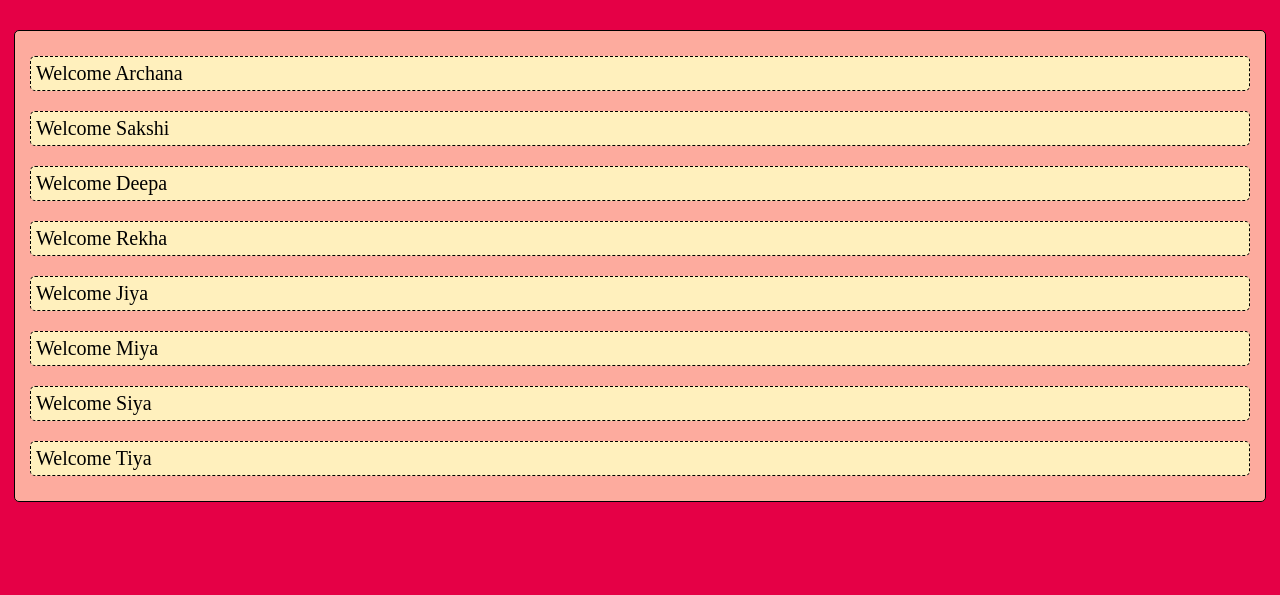
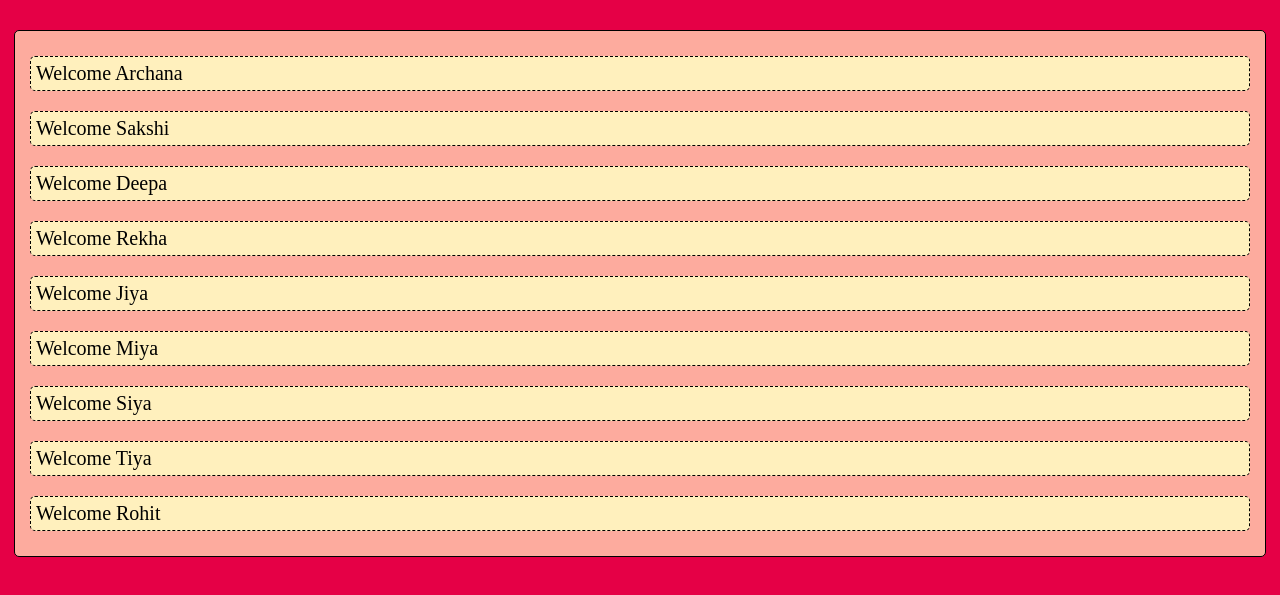
Before and after one commit to SrushtiWanjari/dynamic-cards-using-array, a plain HTML site: page index.html in a window 1280 px wide. Shown: the part 95-690 px from the top of the page. Drawn offline with Linux system fonts and the light colour scheme.

Commit message:
student name added using push

```diff
--- a/index.html
+++ b/index.html
@@ -1,35 +1,34 @@
 <!DOCTYPE html>
 <html lang="en">
   <head>
-    <meta charset="UTF-8">
-    <meta name="viewport" content="width=device-width, initial-scale=1.0">
+    <meta charset="UTF-8" />
+    <meta name="viewport" content="width=device-width, initial-scale=1.0" />
     <title>Document</title>
   </head>
   <style>
-    body{
-        background-color: #E50046;
+    body {
+      background-color: #e50046;
     }
-    .heading{
+    .heading {
       text-align: center;
       font-size: 50px;
-        color: #C7DB9C;
+      color: #c7db9c;
     }
-    .student-info{
+    .student-info {
       padding: 5px;
       margin: 6px;
       border: 1px solid black;
       border-radius: 5px;
-        background-color: #FDAB9E;
+      background-color: #fdab9e;
     }
-    .student-card{
+    .student-card {
       padding: 5px;
       margin: 20px 10px;
       border: 1px dashed black;
       border-radius: 5px;
-        background-color: #FFF0BD;
+      background-color: #fff0bd;
       font-size: 20px;
     }
-
   </style>
   <body>
     <div>
@@ -46,12 +45,14 @@
         "Jiya",
         "Miya",
         "Siya",
-        "Tiya"
+        "Tiya",
       ];
+
+      students.push("Rohit");
 
       const studentElement = document.getElementById("student-list");
 
-    for(let i=0; i<students.length; i++){
+      for (let i = 0; i < students.length; i++) {
         studentElement.innerHTML =
           studentElement.innerHTML +
           `<div class="student-card">Welcome ${students[i]}</div>`;
```
Lines whose indentation alone changed are shown as unchanged.
